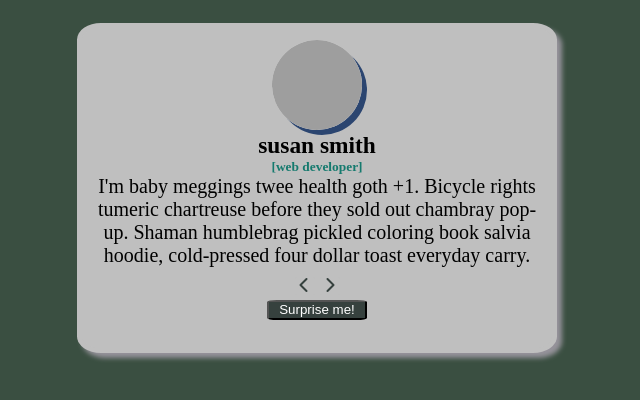
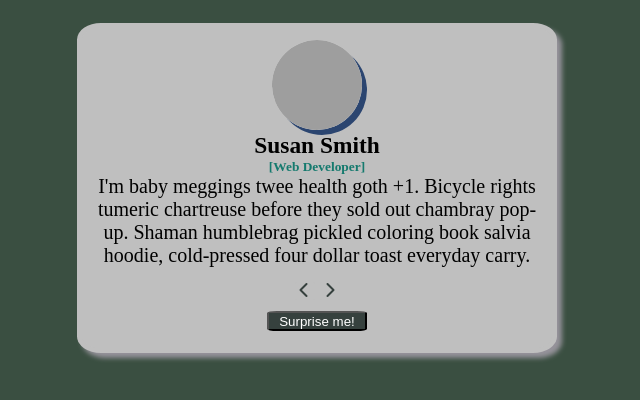
Before and after one commit to tanulamba10/JSprojects, a plain HTML site: page reviews/index.html in a window 1280 px wide. Shown: the part 168-568 px from the top of the page, without its empty margins (323-963 px from the left). Drawn offline with Linux system fonts and the light colour scheme; grey boxes are pictures that could not be loaded.

Commit message:
few changes

```diff
--- a/reviews/app.js
+++ b/reviews/app.js
@@ -44,7 +44,6 @@ let currentItem = 0;
 
 window.addEventListener("DOMContentLoaded", () => {
     showPerson();
-
 });
 
 function showPerson() {
--- a/reviews/style.css
+++ b/reviews/style.css
@@ -57,6 +57,10 @@ img {
     box-shadow: 5px 5px 5px #96939B;
 }
 
+h3, h6 {
+    text-transform: capitalize;
+}
+
 h1 {
     margin: 100px 0 0 0;
     padding: 10px;
@@ -69,7 +73,7 @@ h1 {
     }
 
 .i {
-    margin-top: 10px;
+    margin-top: 15px;
     width: 20px;
     border: none;
 }
@@ -78,6 +82,14 @@ h1 {
     width: 100px;
     height: 20px;
     color: white;
-    margin-bottom: 5px;
+    margin-top: 10px;
     background-color: #36413E;
 }
+
+.i:hover {
+    transform: scale(1.25);
+}
+
+.btn:hover {
+    transform: scale(1.2);
+}
```
